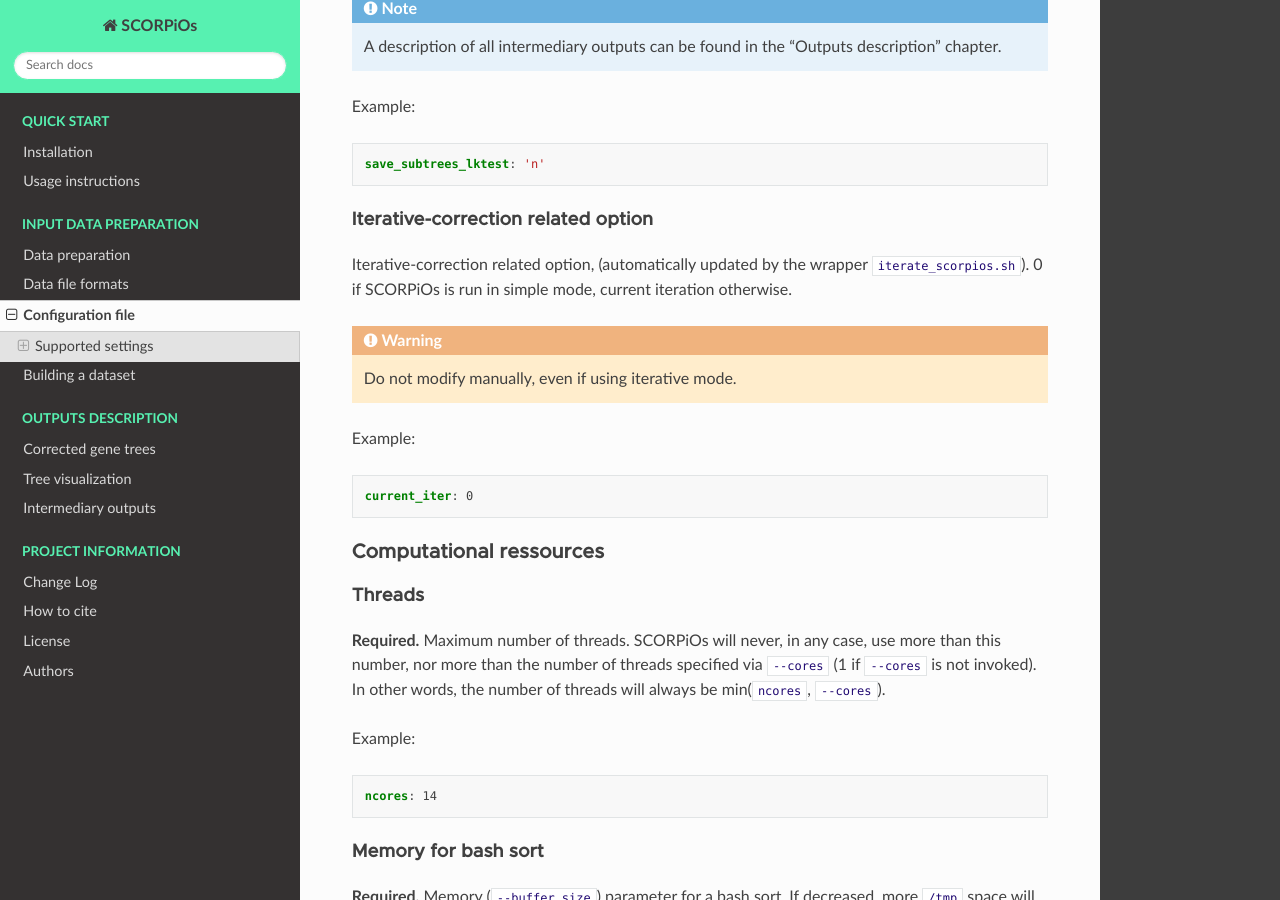
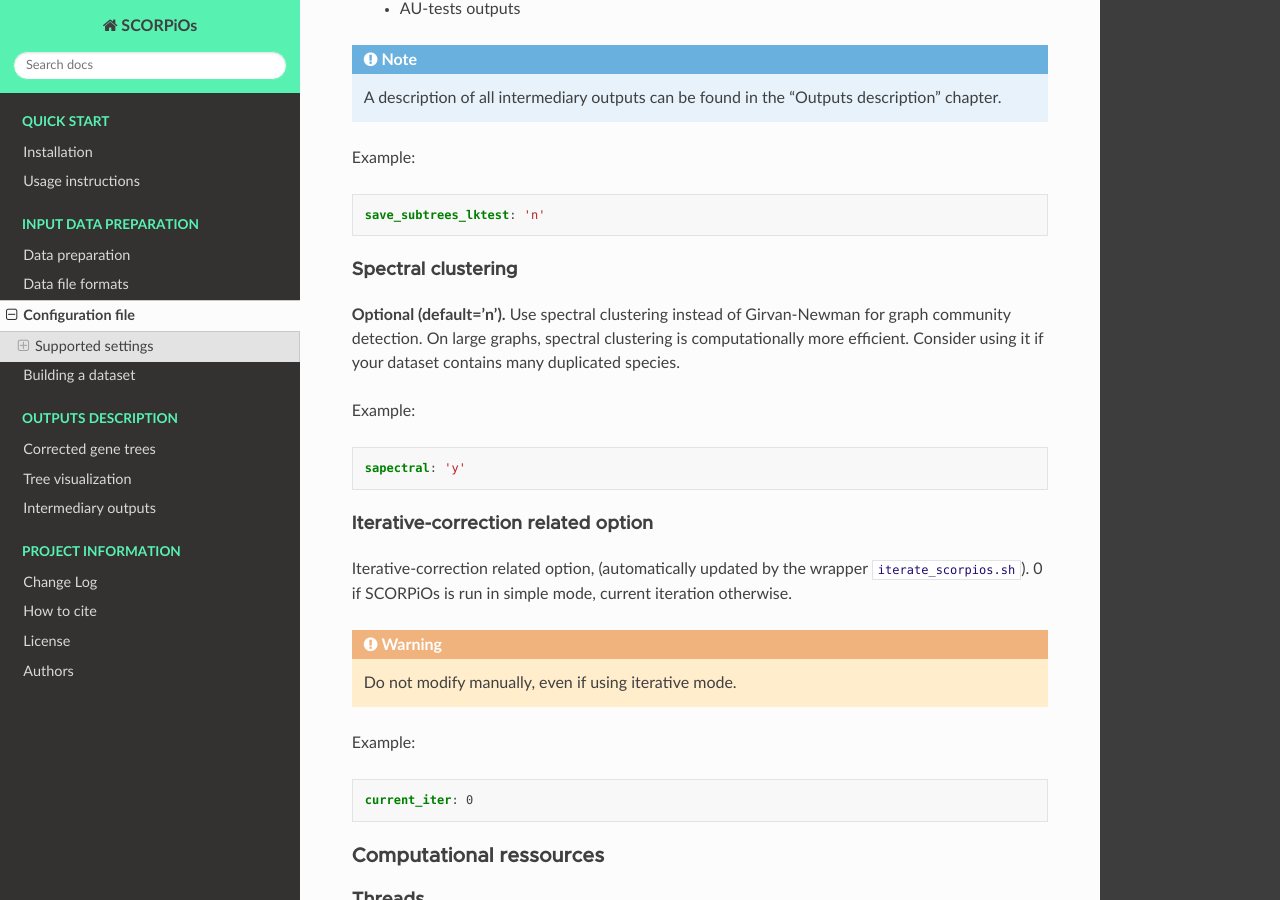
Before and after one commit to DyogenIBENS/SCORPIOS, a Sphinx documentation site: the page built from doc/input_your_configuration_file.rst, in a window 1280 px wide and 900 px high, scrolled down 6837 px. Built offline with Sphinx 7.4.7 and the Read the Docs theme 2.0.0, drawn with Linux system fonts in a browser that asks for light colours; some of the changed text lies outside the part shown.

Commit message:
document new spectral option

```diff
--- a/config_example.yaml
+++ b/config_example.yaml
@@ -70,6 +70,9 @@ save_tmp_trees: 'y'
 # - AU-tests outputs
 save_subtrees_lktest: 'n'
 
+# Optionally, use spectral clustering instead of Girvan-Newman for graph community detection.
+spectral: 'n'
+
 # Iterative-correction related option, automatically updated by the wrapper iterate_scorpios.sh.
 ## DO NOT MODIFY MANUALLY even if using iterative mode.##
 current_iter: 0
--- a/doc/input_your_configuration_file.rst
+++ b/doc/input_your_configuration_file.rst
@@ -83,6 +83,9 @@ As an example, we provide `config_example.yaml <https://github.com/DyogenIBENS/S
 	# - profileNJ and TreeBeST synteny-aware trees
 	# - AU-tests outputs
 	save_subtrees_lktest: 'n'
+
+	# Optionally, use spectral clustering instead of Girvan-Newman for graph community detection.
+	spectral: 'n'
 
 	# Iterative-correction related option, automatically updated by the wrapper iterate_scorpios.sh
 	## DO NOT MODIFY MANUALLY even if using iterative mode.##
@@ -315,6 +318,16 @@ Example:
 
 	save_subtrees_lktest: 'n'
 
+Spectral clustering
+"""""""""""""""""""""
+**Optional (default='n').** Use spectral clustering instead of Girvan-Newman for graph community detection. On large graphs, spectral clustering is computationally more efficient. Consider using it if your dataset contains many duplicated species.
+
+Example:
+
+.. code:: yaml
+
+	sapectral: 'y'
+
 Iterative-correction related option
 """""""""""""""""""""""""""""""""""
 Iterative-correction related option, (automatically updated by the wrapper :code:`iterate_scorpios.sh`). 0 if SCORPiOs is run in simple mode, current iteration otherwise.
```
